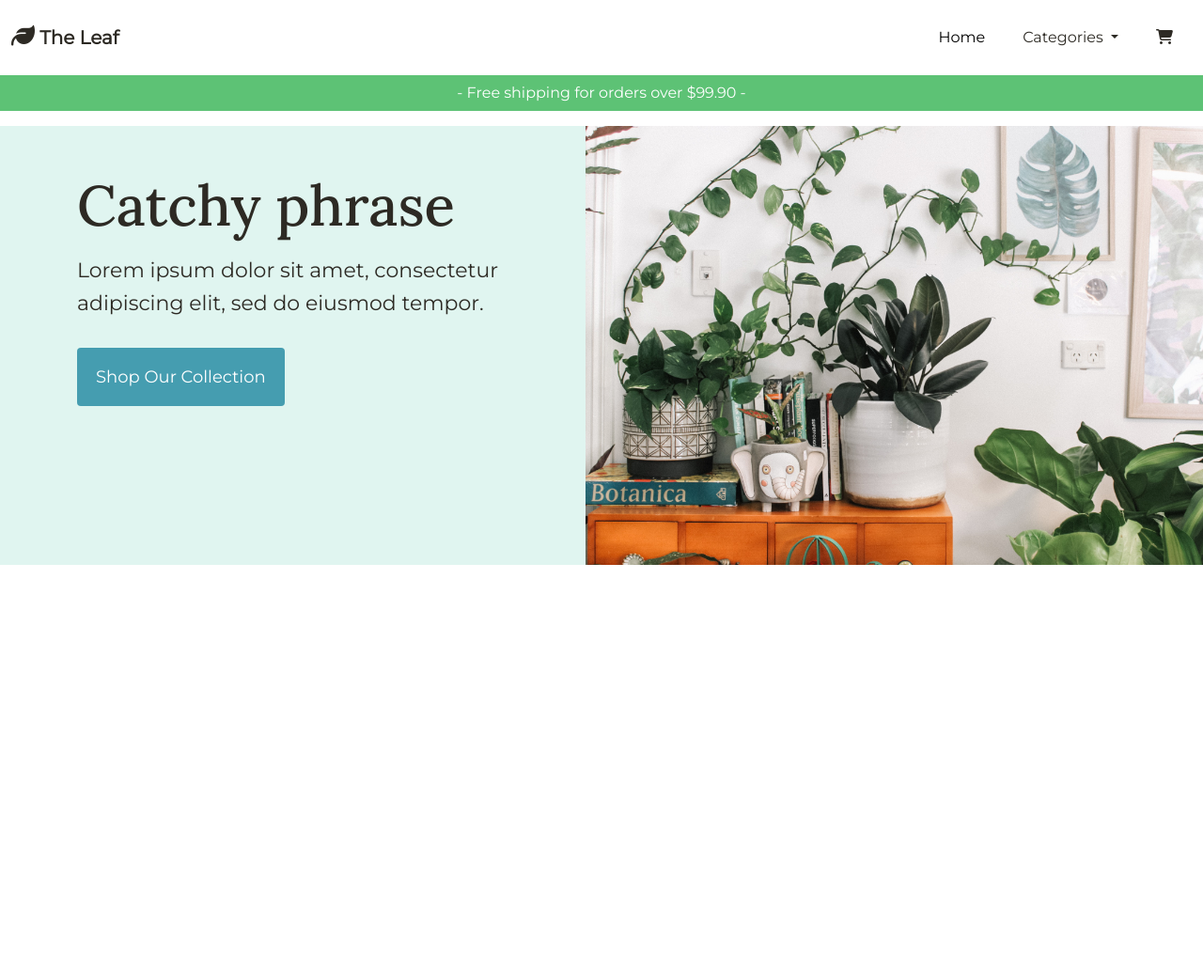
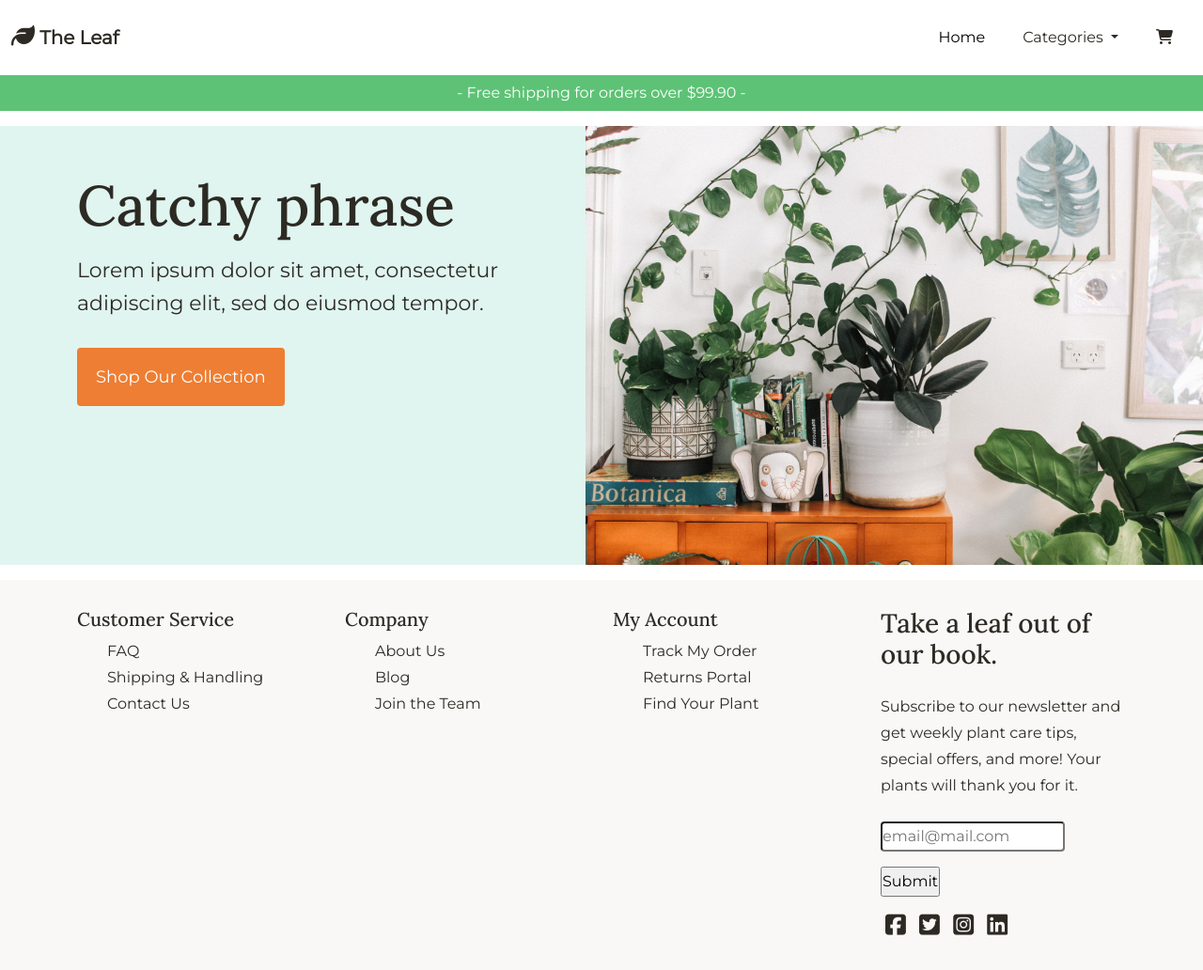
Before and after one commit to polinamladenova/product-listing-page, a plain HTML site: page index.html in a window 1280 px wide. Shown: the top 1032 px of the page at 94% size. Before the commit the page ends 800 px from the top, so only its background shows below. Drawn offline with nearby package versions, Linux system fonts and the light colour scheme.

Commit message:
Created homepage footer

```diff
--- a/index.html
+++ b/index.html
@@ -84,7 +84,7 @@
     <div class="free-shipping-banner text-center mb-3">
       <p class="m-0">- Free shipping for orders over $99.90 -</p>
     </div>
-    <!-- Hero =================== -->
+    <!-- Hero ==================================== -->
     <div class="hero">
       <div class="container">
         <div class="row">
@@ -106,6 +106,67 @@
         </div>
       </div>
     </div>
+    <!-- Footer==================================== -->
+    <div class="footer mt-3">
+      <div class="container">
+        <div class="row">
+          <div class="col-md">
+            <h5>Customer Service</h5>
+            <ul>
+              <li><a href="#">FAQ</a></li>
+              <li><a href="">Shipping & Handling</a></li>
+              <li><a href="">Contact Us</a></li>
+            </ul>
+          </div>
+          <div class="col-md">
+            <h5>Company</h5>
+            <ul>
+              <li><a href="">About Us</a></li>
+              <li><a href="">Blog</a></li>
+              <li><a href="">Join the Team</a></li>
+            </ul>
+          </div>
+          <div class="col-md">
+            <h5>My Account</h5>
+            <ul>
+              <li><a href="">Track My Order</a></li>
+              <li><a href="">Returns Portal</a></li>
+              <li><a href="">Find Your Plant</a></li>
+            </ul>
+          </div>
+          <div class="col-md">
+            <h3 class="mb-4">Take a leaf out of our book.</h3>
+            <p class="mb-4">
+              Subscribe to our newsletter and get weekly plant care tips,
+              special offers, and more! Your plants will thank you for it.
+            </p>
+            <span class="subscription-form">
+              <input
+                type="text"
+                class="email-form mb-3"
+                placeholder="email@mail.com"
+                autocomplete="off"
+              />
+              <input type="submit" class="subscribe-button" />
+            </span>
+            <div class="socials mt-3">
+              <a href="#" title="Facebook"
+                ><i class="fa-brands fa-square-facebook"></i
+              ></a>
+              <a href="#" title="Twitter"
+                ><i class="fa-brands fa-square-twitter"></i
+              ></a>
+              <a href="#" title="Instagram"
+                ><i class="fa-brands fa-square-instagram"></i
+              ></a>
+              <a href="#" class="LinkedIn"
+                ><i class="fa-brands fa-linkedin"></i
+              ></a>
+            </div>
+          </div>
+        </div>
+      </div>
+    </div>
     <!-- Script==================================== -->
     <script
       src="https://cdn.jsdelivr.net/npm/bootstrap@5.3.1/dist/js/bootstrap.bundle.min.js"
--- a/src/plant-data.json
+++ b/src/plant-data.json
@@ -247,7 +247,7 @@
       "light": "high",
       "price": 40,
       "desc": "Green & Medicinal",
-      "img": "/images/products/aloe-vera.jpg"
+      "img": "/images/products/aloe-vera.jpeg"
     },
 
     {
--- a/src/style.css
+++ b/src/style.css
@@ -64,7 +64,7 @@ nav li {
 
 .hero a {
   text-decoration: none;
-  background-color: #459db0;
+  background-color: #ee7e33;
   padding: 20px;
   border-radius: 4px;
   color: #ffffff;
@@ -73,7 +73,7 @@ nav li {
 }
 
 .hero a:hover {
-  background-color: #4fbbd3;
+  background-color: #ff8c3f;
   transition: all 150ms ease;
 }
 
@@ -199,3 +199,47 @@ nav li {
 .toast button {
   color: #ffffff;
 }
+
+/* Footer */
+
+.footer {
+  background-color: #f9f8f7;
+  color: #2d2a24;
+  padding: 30px 50px;
+  font-family: var(--paragraph-font);
+  line-height: 28px;
+}
+
+.footer h3,
+h5 {
+  font-family: var(--heading-font);
+}
+
+.footer ul {
+  list-style: none;
+}
+
+.footer ul a {
+  text-decoration: none;
+  color: #2d2a24;
+}
+
+.footer ul a:hover {
+  color: #5dc275;
+  transition: all 200ms ease;
+}
+
+.footer .email-form {
+  border-radius: 4px;
+}
+
+.footer .socials a {
+  text-decoration: none;
+  font-size: 25px;
+  color: #2d2a24;
+  padding: 5px;
+}
+
+.footer .socials a:hover {
+  color: #5dc275;
+}
```
